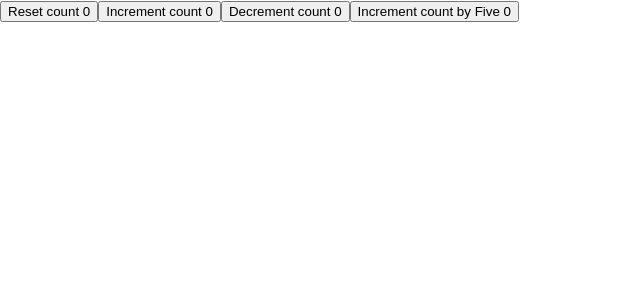
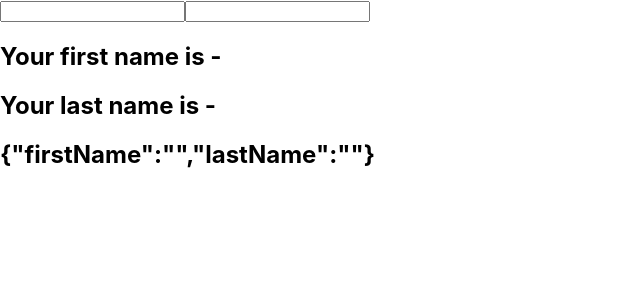
Before and after one commit to hamzakhalil3343/React_Hooks, a React (Create React App) app: page / in a window 1280 px wide. Shown: the top 300 px of the page, without its empty margins (0-640 px from the left). Built offline with nearby package versions, Linux system fonts and the light colour scheme.

Commit message:
useState with object

```diff
--- a/src/App.js
+++ b/src/App.js
@@ -4,7 +4,7 @@
 import ClassCounter from './components/ClassCounter';
 import HookCounter from './components/HookCounter';
 import HooksPrevState from './components/HooksPrevState';
-
+import Hookstatewithobj from './components/Hookstatewithobj'
 class App extends Component {
 
 
@@ -12,10 +12,11 @@
 
     return (
       <div className="App">
-
-         {/* <ClassCounter></ClassCounter>
-         <HookCounter/> */}
-         <HooksPrevState></HooksPrevState>
+{/*
+         <ClassCounter></ClassCounter>
+         <HookCounter/>
+         <HooksPrevState></HooksPrevState> */}
+         <Hookstatewithobj/>
       </div>
     );
 
--- /dev/null
+++ b/src/components/Hookstatewithobj.js
@@ -0,0 +1,24 @@
+import React,{useState} from 'react';
+
+function Hookstatewithobj() {
+    const [name, setName] = useState({ firstName: '', lastName: '' })
+	return (
+		<form>
+			<input
+				type="text"
+				value={name.firstName}
+				onChange={e => setName({...name,firstName:e.target.value})}
+			/>
+			<input
+				type="text"
+				value={name.lastName}
+				onChange={e => setName({ ...name, lastName: e.target.value })}
+			/>
+			<h2>Your first name is - {name.firstName}</h2>
+			<h2>Your last name is - {name.lastName}</h2>
+			<h2>{JSON.stringify(name)}</h2>
+		</form>
+	)
+}
+
+export default Hookstatewithobj;
```
